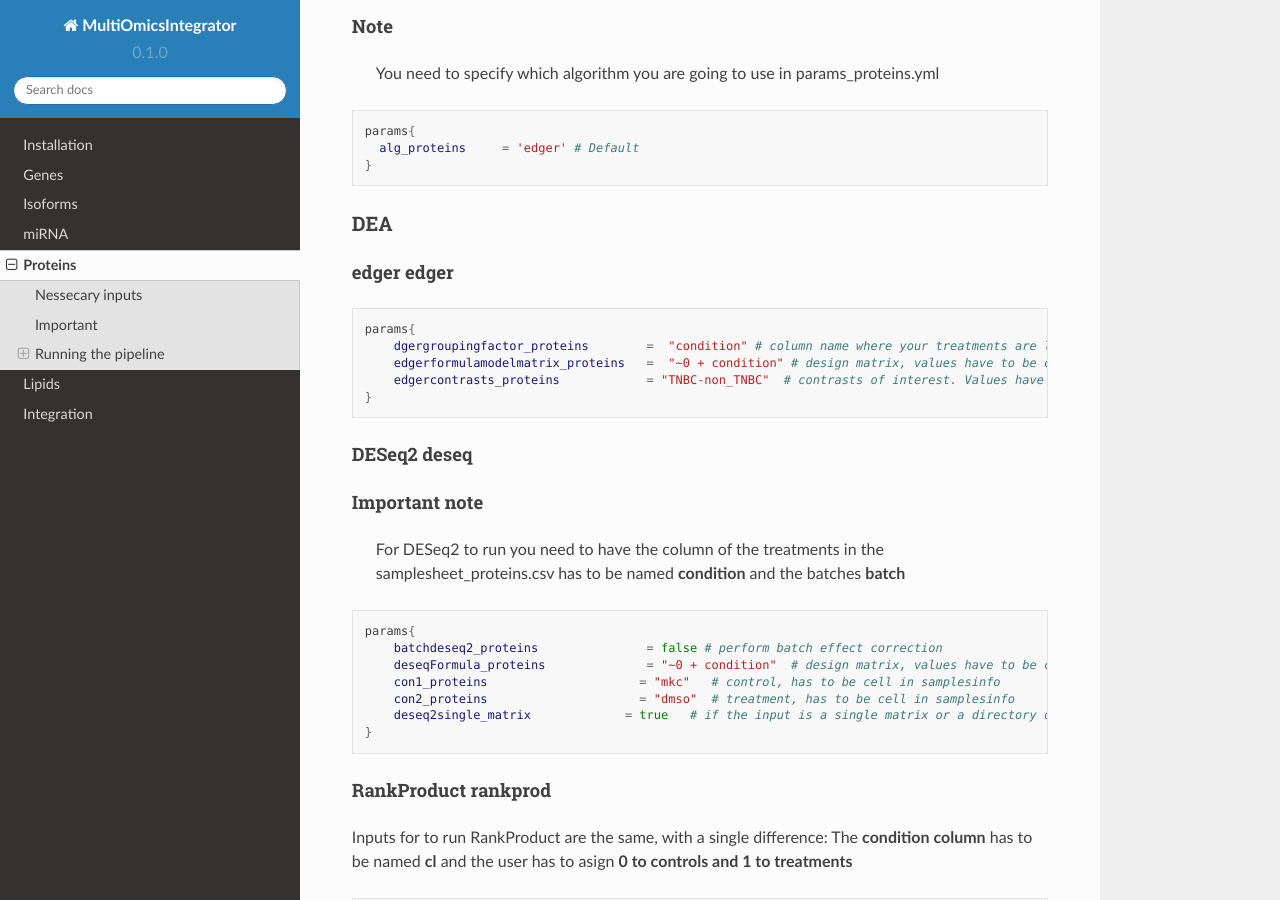
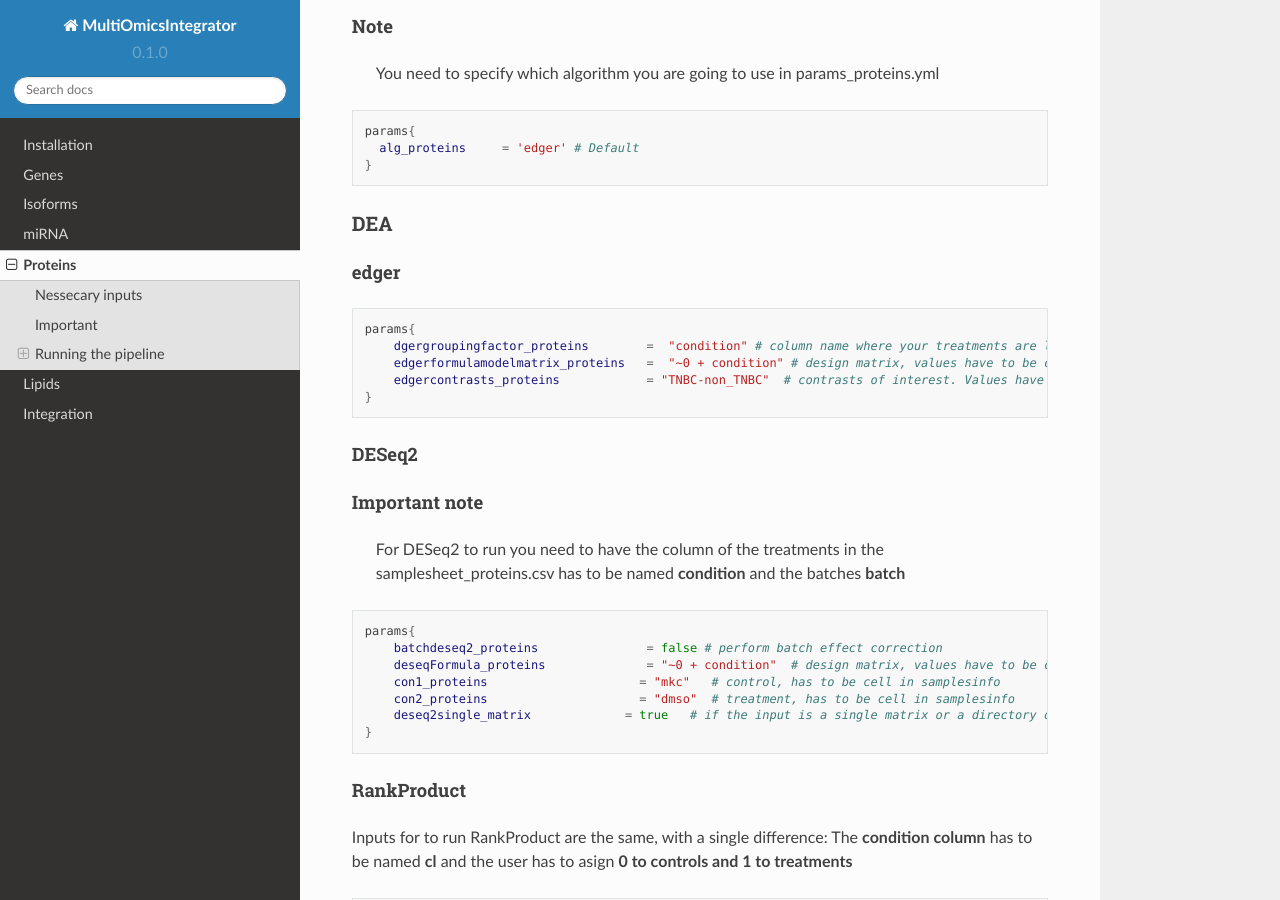
Before and after one commit to Bianca-Pasat/MOI, a Sphinx documentation site: the page built from docs/source/proteins.rst, in a window 1280 px wide and 900 px high, scrolled down 1635 px. Built offline with Sphinx 7.4.7 and the Read the Docs theme 2.0.0, drawn with Linux system fonts in a browser that asks for light colours; pages that are not in the unit, such as notebooks, are missing from menus.

Commit message:
Update proteins.rst

```diff
--- a/docs/source/proteins.rst
+++ b/docs/source/proteins.rst
@@ -110,7 +110,7 @@ Note
 DEA
 ^^^
 
-edger edger
+edger
 ~~~~~~~~~~~~~~~~~~~~~~~~~~~~~~~~~~~~~~~~
 
 .. code:: bash
@@ -121,7 +121,7 @@ edger edger
        edgercontrasts_proteins            = "TNBC-non_TNBC"  # contrasts of interest. Values have to be present in the samplesheet_proteins.csv
    }
 
-DESeq2 deseq
+DESeq2
 ~~~~~~~~~~~~~~~~~~~~~~~~~~~~~~~~~~~~~~~~~~
 
 **Important note**
@@ -141,7 +141,7 @@ DESeq2 deseq
        deseq2single_matrix             = true   # if the input is a single matrix or a directory of files
    }
 
-RankProduct rankprod
+RankProduct
 ~~~~~~~~~~~~~~~~~~~~~~~~~~~~~~~~~~~~~~~~~~~~~~~~~~~~
 
 Inputs for to run RankProduct are the same, with a single difference:
```
